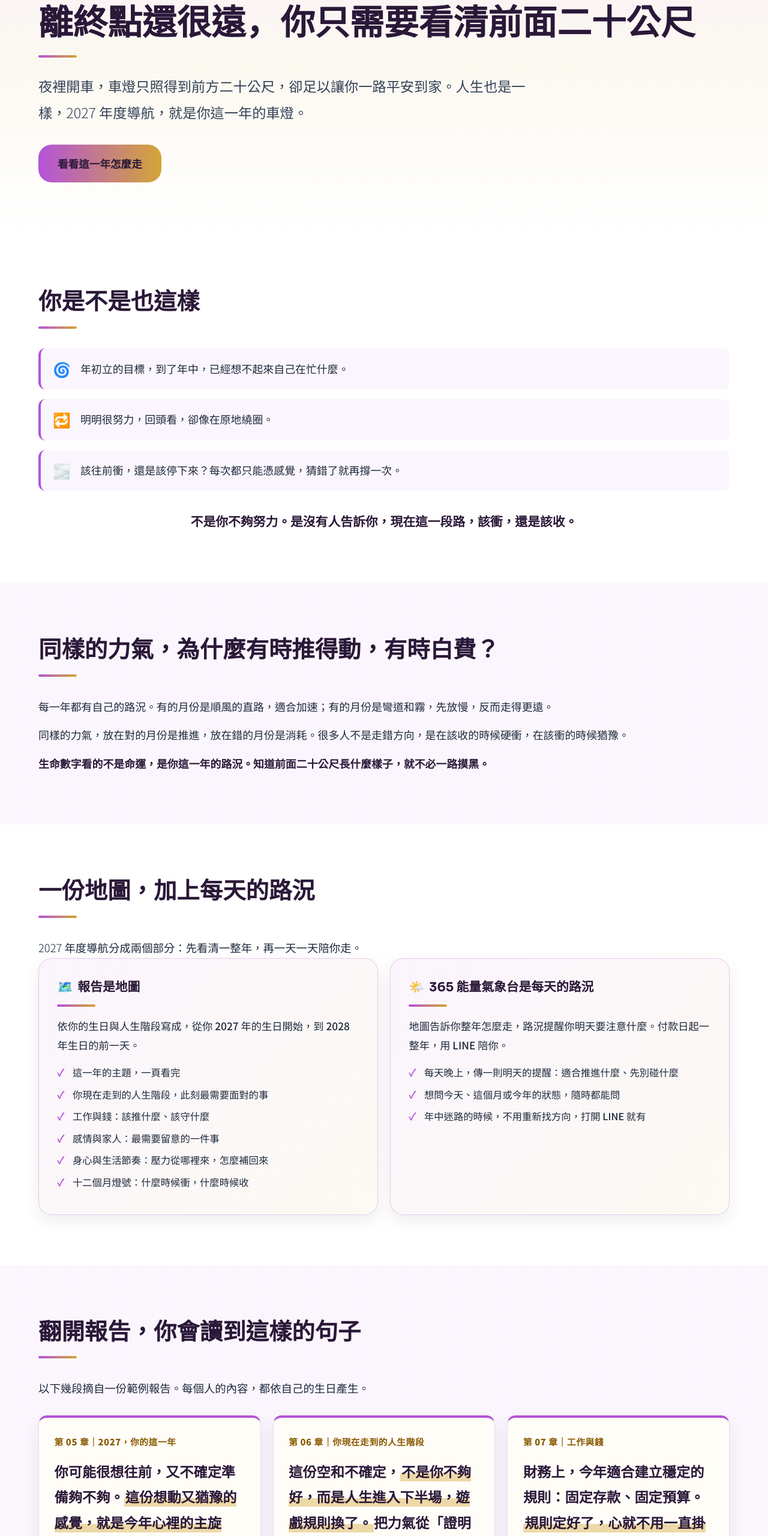
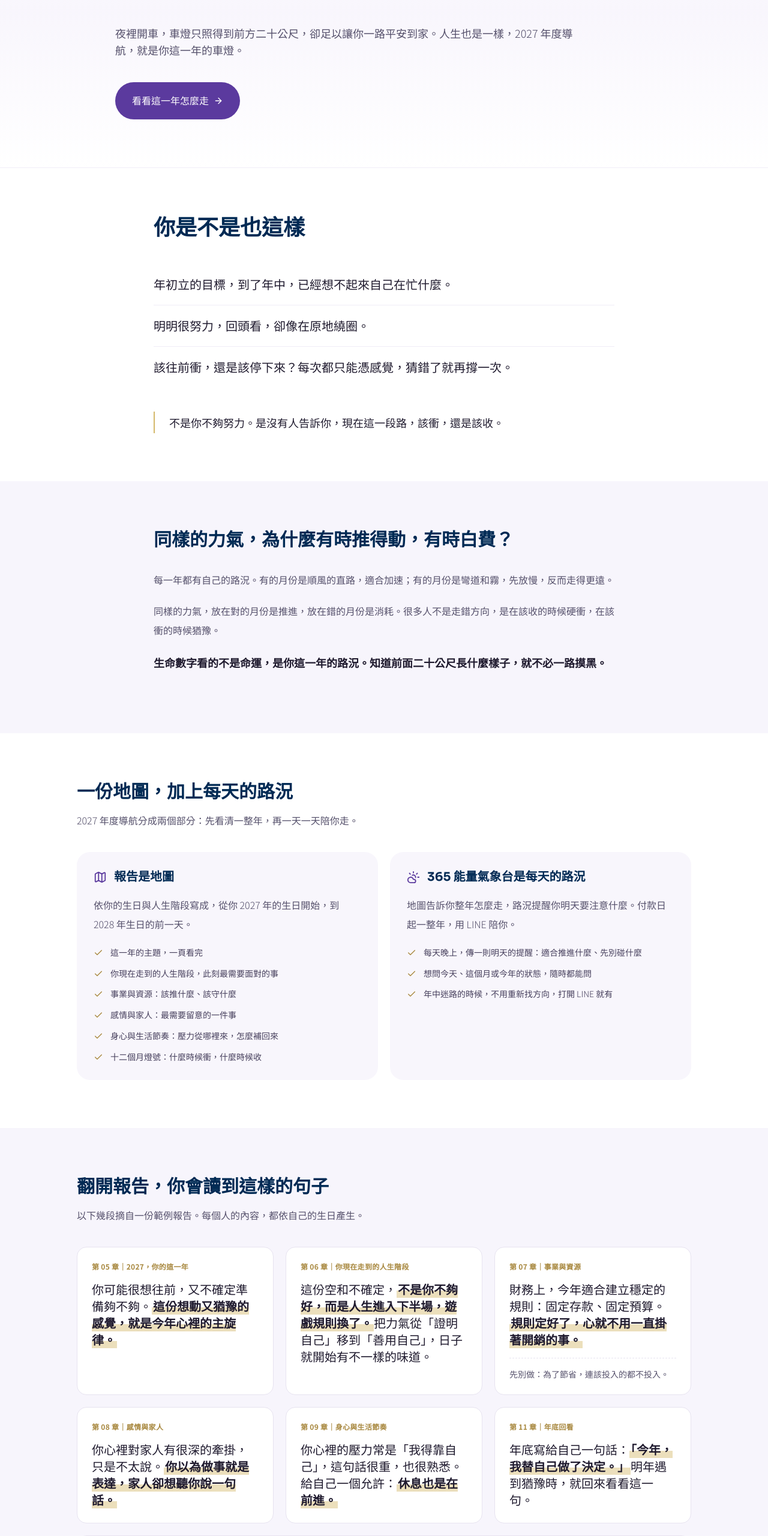
Before and after one commit to kern0907-303/erickfirm-website, a React (Vite) app: page /nas/2027 in a window 1280 px wide. Shown: the part 240-2800 px from the top of the page at 60% size. Built offline with nearby package versions, Linux system fonts and the light colour scheme; no server answers.

Commit message:
平衡空間：2027 年度導航頁改用平衡空間版型，工作與錢改為事業與資源，算過生日的人看完文章改往 2027 年度導航，範例報告改為只收單數章並標示範例

```diff
--- a/src/content/nas2027Content.js
+++ b/src/content/nas2027Content.js
@@ -44,7 +44,7 @@ export const SOLUTION = {
       items: [
         '這一年的主題，一頁看完',
         '你現在走到的人生階段，此刻最需要面對的事',
-        '工作與錢：該推什麼、該守什麼',
+        '事業與資源：該推什麼、該守什麼',
         '感情與家人：最需要留意的一件事',
         '身心與生活節奏：壓力從哪裡來，怎麼補回來',
         '十二個月燈號：什麼時候衝，什麼時候收',
@@ -83,9 +83,9 @@ export const EXCERPTS = [
     quote: ['這份空和不確定，', '不是你不夠好，而是人生進入下半場，遊戲規則換了。', '把力氣從「證明自己」移到「善用自己」，日子就開始有不一樣的味道。'],
   },
   {
-    chapter: '第 07 章｜工作與錢',
-    quote: ['財務上，今年適合建立穩定的規則：固定存款、固定預算。', '規則定好了，心就不用一直掛著錢的事。'],
-    dont: '為了省錢，連該花的都不花。',
+    chapter: '第 07 章｜事業與資源',
+    quote: ['財務上，今年適合建立穩定的規則：固定存款、固定預算。', '規則定好了，心就不用一直掛著開銷的事。'],
+    dont: '為了節省，連該投入的都不投入。',
   },
   {
     chapter: '第 08 章｜感情與家人',
--- a/src/pages/NASCourse.jsx
+++ b/src/pages/NASCourse.jsx
@@ -209,7 +209,7 @@ const NASCourse = () => (
         </div>
 
         <div className="mt-12">
-          <OutlineRequestForm formName="nas-sample-report-request" title="索取 2027 年度導航範例報告" description="一份完整的範例報告，約 12 頁。先看看依生日寫成的年度導航長什麼樣子，再決定要不要替自己做一份。" downloadHref="/downloads/nas-2027-sample-report.pdf" />
+          <OutlineRequestForm formName="nas-sample-report-request" title="索取 2027 年度導航範例報告" description="一份範例報告，只收錄一半的章節，封面上是虛構的人物。先看看依生日寫成的年度導航長什麼樣子，再決定要不要替自己做一份完整的。" downloadHref="/downloads/nas-2027-sample-report.pdf" />
         </div>
       </div>
     </section>
--- a/src/pages/Nas2027Page.jsx
+++ b/src/pages/Nas2027Page.jsx
@@ -1,213 +1,254 @@
-import React, { useState } from 'react';
+import React from 'react';
 import { Link } from 'react-router-dom';
+import { ArrowRight, Check, Map as MapIcon, CloudSun } from 'lucide-react';
 import { LINE_CONFIG } from '../lib/constants';
 import HeroTextReveal from '../components/HeroTextReveal';
 import ProductCheckoutButton from '../components/ProductCheckoutButton';
 import SEOHead from '../components/SEOHead';
+import NASMark from '../components/NASMark';
 import { LEGAL_TAX_ID } from '../content/ablLegal';
 import { NAS_LEGAL_EMAIL } from '../content/nasLegal';
 import {
   NAS2027_CHECKOUT_URL, NAS2027_TITLE, NAS2027_DESCRIPTION, HERO, STRUGGLE, TURN, SOLUTION,
-  DIFFERENCES, EXCERPTS_TITLE, EXCERPTS_INTRO, EXCERPTS, EXCERPT_MONTHS, PLANS, BUY_STEPS, ABOUT, FAQS, ENDING, DISCLAIMER, LEGAL_SELLER_LINE_NAS,
+  DIFFERENCES, EXCERPTS_TITLE, EXCERPTS_INTRO, EXCERPTS, EXCERPT_MONTHS, PLANS, BUY_STEPS, ABOUT, FAQS, ENDING,
+  DISCLAIMER, LEGAL_SELLER_LINE_NAS,
 } from '../content/nas2027Content';
-import './AblPage.css';
-import './AblSales.css';
-import '../components/AblLegalFooter.css';
-import './NasSales.css';
 
+// 2026-10-26：改用平衡空間其他頁面同一套視覺（白底、紫金點綴、NAS 品牌標記），不再沿用艾伯林的銷售頁版型。
 // 自動產生與交付上線前維持 noindex，結帳按鈕在後台開放商品前顯示「即將開放」。
 const INDEXABLE = false;
 
-const Nas2027Page = () => {
-  const [logoFailed, setLogoFailed] = useState(false);
+const PART_ICONS = [MapIcon, CloudSun];
+const LIGHT_TONE = {
+  red: 'bg-[#D9534F]',
+  yellow: 'bg-[#D4A537]',
+  green: 'bg-[#3F9D6B]',
+};
 
-  return (
-    <main className="theme-abl theme-nas-2027 abl-sales-page">
+const Quote = ({ parts }) => (
+  <>
+    {parts.map((text, index) => (index % 2 === 1
+      ? <mark key={text} className="px-0.5 font-bold text-[#1F1A2E]" style={{ background: 'linear-gradient(transparent 58%, rgba(212, 184, 106, 0.45) 58%)' }}>{text}</mark>
+      : <React.Fragment key={text}>{text}</React.Fragment>))}
+  </>
+);
+
+const Nas2027Page = () => (
+  <main className="bg-white text-[#1F1A2E]">
     <SEOHead title={NAS2027_TITLE} description={NAS2027_DESCRIPTION} exactTitle noindex={!INDEXABLE} />
 
-      <section className="abl-hero abl-sales-hero nas-hero">
-        <div className="abl-sales-container">
-          <Link className="abl-sales-top-link" to="/nas">平衡空間</Link>
-          <div className="abl-logo-card">
-            {!logoFailed ? (
-              <img src="/logo-nas.png" alt="" width="500" height="500" loading="eager" className="abl-logo"
-                onError={() => setLogoFailed(true)} />
-            ) : (
-              <span className="abl-logo-text">平衡空間</span>
-            )}
-          </div>
+    {/* 1. 首屏：車燈 */}
+    <section className="pt-32 pb-20 px-6 bg-gradient-to-b from-white via-[#F4F0FB]/60 to-white">
+      <div className="max-w-4xl mx-auto">
+        <NASMark label="2027 年度導航" />
         <HeroTextReveal
           title={HERO.title}
           subtitle={HERO.subtitle}
-            titleClassName="abl-heading abl-sales-title"
-            subtitleClassName="abl-sales-subtitle"
+          titleClassName="text-3xl md:text-[2.6rem] font-bold leading-snug mb-8"
+          subtitleClassName="text-base md:text-lg text-[#55506B] leading-loose mb-10 max-w-3xl"
         />
-          <a className="abl-cta abl-sales-scroll" href="#struggle">{HERO.action}</a>
+        <a href="#struggle" className="inline-flex items-center justify-center gap-2 px-7 py-4 rounded-full bg-[#5B3A9E] text-white font-medium hover:bg-[#472D7D] transition">
+          {HERO.action}<ArrowRight size={16} />
+        </a>
       </div>
     </section>
 
-      <section id="struggle" className="abl-sales-section">
-        <div className="abl-sales-inner">
-          <h2 className="abl-heading">{STRUGGLE.title}</h2>
-          <ul className="nas-scenes">
-            {STRUGGLE.scenes.map(([icon, text]) => (
-              <li key={text}><span aria-hidden="true">{icon}</span><p>{text}</p></li>
+    {/* 2. 你是不是也這樣 */}
+    <section id="struggle" className="py-20 px-6 border-t border-[#F0EDF7]">
+      <div className="max-w-3xl mx-auto">
+        <h2 className="text-3xl md:text-4xl font-bold mb-10">{STRUGGLE.title}</h2>
+        <div className="mb-10">
+          {STRUGGLE.scenes.map(([, text], index) => (
+            <p key={text} className={`text-lg md:text-xl leading-relaxed text-[#1F1A2E] py-5 ${index === 0 ? '' : 'border-t border-[#F0EDF7]'}`}>{text}</p>
           ))}
-          </ul>
-          <p className="nas-pullquote">{STRUGGLE.closing}</p>
+        </div>
+        <p className="text-lg font-medium leading-loose text-[#1F1A2E] border-l-2 border-[#D4B86A] pl-6">{STRUGGLE.closing}</p>
       </div>
     </section>
 
-      <section className="abl-sales-section abl-sales-section-muted">
-        <div className="abl-sales-inner">
-          <h2 className="abl-heading">{TURN.title}</h2>
-          <div className="abl-sales-copy nas-turn">
-            {TURN.paragraphs.map((text) => <p key={text}>{text}</p>)}
+    {/* 3. 轉折 */}
+    <section className="py-20 px-6 bg-[#F7F5FC]">
+      <div className="max-w-3xl mx-auto">
+        <h2 className="text-2xl md:text-3xl font-bold mb-8 leading-snug">{TURN.title}</h2>
+        {TURN.paragraphs.map((text, index) => (
+          <p key={text} className={`leading-loose mb-5 ${index === TURN.paragraphs.length - 1 ? 'text-lg font-semibold text-[#1F1A2E]' : 'text-[#55506B]'}`}>{text}</p>
+        ))}
+      </div>
+    </section>
+
+    {/* 4. 地圖與路況 */}
+    <section id="solution" className="py-20 px-6">
+      <div className="max-w-5xl mx-auto">
+        <h2 className="text-2xl md:text-3xl font-bold mb-4">{SOLUTION.title}</h2>
+        <p className="text-[#55506B] leading-relaxed mb-10 max-w-3xl">{SOLUTION.intro}</p>
+        <div className="grid md:grid-cols-2 gap-5">
+          {SOLUTION.parts.map((part, index) => {
+            const Icon = PART_ICONS[index] || MapIcon;
+            return (
+              <article key={part.name} className="card-flat p-7 bg-[#F8F6FC]">
+                <div className="flex items-center gap-3 mb-4">
+                  <Icon size={22} className="text-[#5B3A9E]" />
+                  <h3 className="text-xl font-bold">{part.name}</h3>
+                </div>
+                <p className="text-[#55506B] leading-loose mb-5">{part.body}</p>
+                <ul className="space-y-3">
+                  {part.items.map((item) => (
+                    <li key={item} className="flex gap-3 text-sm leading-relaxed text-[#463F5C]">
+                      <Check size={16} className="shrink-0 mt-1 text-[#A8883F]" /><span>{item}</span>
+                    </li>
+                  ))}
+                </ul>
+              </article>
+            );
+          })}
         </div>
       </div>
     </section>
 
-      <section id="solution" className="abl-sales-section">
-        <div className="abl-sales-inner">
-          <h2 className="abl-heading">{SOLUTION.title}</h2>
-          <p className="abl-sales-note">{SOLUTION.intro}</p>
-          <div className="abl-sales-grid nas-solution-grid">
-            {SOLUTION.parts.map((part) => (
-              <article className="abl-card abl-sales-card nas-solution-card" key={part.name}>
-                <h3 className="abl-heading"><span className="abl-sales-theme-icon" aria-hidden="true">{part.icon}</span>{part.name}</h3>
-                <p>{part.body}</p>
-                <ul className="nas-check-list">
-                  {part.items.map((item) => <li key={item}>{item}</li>)}
+    {/* 5. 報告摘句 */}
+    <section className="py-20 px-6 bg-[#F7F5FC]">
+      <div className="max-w-5xl mx-auto">
+        <h2 className="text-2xl md:text-3xl font-bold mb-4">{EXCERPTS_TITLE}</h2>
+        <p className="text-[#55506B] leading-relaxed mb-10">{EXCERPTS_INTRO}</p>
+        <div className="grid md:grid-cols-2 lg:grid-cols-3 gap-5">
+          {EXCERPTS.map((item) => (
+            <figure key={item.chapter} className="m-0 rounded-2xl border border-[#E7E3F0] bg-white p-6">
+              <figcaption className="text-xs font-semibold tracking-wide text-[#A8883F] mb-4">{item.chapter}</figcaption>
+              <blockquote className="m-0 text-lg md:text-xl font-medium leading-loose text-[#1F1A2E]"><Quote parts={item.quote} /></blockquote>
+              {item.dont && <p className="mt-4 pt-4 border-t border-dashed border-[#E7E3F0] text-sm text-[#55506B]">先別做：{item.dont}</p>}
+            </figure>
+          ))}
+          <figure className="m-0 rounded-2xl border border-[#E7E3F0] bg-white p-6 md:col-span-2 lg:col-span-3">
+            <figcaption className="text-xs font-semibold tracking-wide text-[#A8883F] mb-5">{EXCERPT_MONTHS.chapter}</figcaption>
+            <ul className="space-y-4">
+              {EXCERPT_MONTHS.rows.map(([tone, light, range, theme, side, text]) => (
+                <li key={range} className="flex gap-4 items-start">
+                  <span className={`shrink-0 rounded-full px-3 py-1 text-sm font-bold text-white ${LIGHT_TONE[tone]}`}>{light}</span>
+                  <div>
+                    <p className="text-sm text-[#6E6885]">{range}<span className="ml-2 font-semibold text-[#1F1A2E]">{theme}</span></p>
+                    <p className="text-lg font-medium leading-relaxed text-[#1F1A2E]">{side}｜{text}</p>
+                  </div>
+                </li>
+              ))}
             </ul>
+            <p className="mt-5 text-sm leading-relaxed text-[#6E6885]">{EXCERPT_MONTHS.note}</p>
+          </figure>
+        </div>
+      </div>
+    </section>
+
+    {/* 6. 不一樣的地方 */}
+    <section className="py-20 px-6">
+      <div className="max-w-4xl mx-auto">
+        <h2 className="text-2xl md:text-3xl font-bold mb-10">和一般流年運勢不一樣的地方</h2>
+        <div className="grid md:grid-cols-2 gap-x-12 gap-y-8">
+          {DIFFERENCES.map(([name, body]) => (
+            <div key={name} className="flex gap-3">
+              <Check size={18} className="shrink-0 mt-1 text-[#5B3A9E]" />
+              <div>
+                <h3 className="font-bold mb-1">{name}</h3>
+                <p className="text-sm leading-relaxed text-[#55506B]">{body}</p>
+              </div>
+            </div>
+          ))}
+        </div>
+      </div>
+    </section>
+
+    {/* 7. 方案 */}
+    <section id="plan" className="py-20 px-6 bg-[#F7F5FC]">
+      <div className="max-w-5xl mx-auto">
+        <h2 className="text-2xl md:text-3xl font-bold mb-10">選一個方案</h2>
+        <div className="grid md:grid-cols-3 gap-5 items-stretch mb-14">
+          {PLANS.map((plan) => (
+            <article key={plan.code} className={`relative flex flex-col rounded-2xl bg-white p-7 ${plan.featured ? 'border-2 border-[#5B3A9E] shadow-[0_16px_40px_rgba(91,58,158,0.14)]' : 'border border-[#E7E3F0]'}`}>
+              {plan.badge && <span className="absolute -top-3 left-7 text-xs px-3 py-1 rounded-full bg-[#5B3A9E] text-white">{plan.badge}</span>}
+              <p className="text-sm text-[#6E6885] mb-1">{plan.name}</p>
+              <p className="text-3xl font-bold tabular-nums mb-1">{plan.price}</p>
+              <p className="text-sm font-semibold text-[#A8883F] mb-5">{plan.tagline}</p>
+              <ul className="space-y-3 mb-5">
+                {plan.items.map((item) => (
+                  <li key={item} className="flex gap-3 text-sm leading-relaxed text-[#463F5C]">
+                    <Check size={16} className="shrink-0 mt-1 text-[#5B3A9E]" /><span>{item}</span>
+                  </li>
+                ))}
+              </ul>
+              {plan.note && <p className="text-sm leading-relaxed text-[#55506B] mb-5">{plan.note}</p>}
+              <div className="mt-auto pt-2">
+                <ProductCheckoutButton
+                  code={plan.code} label="前往結帳" closedText="即將開放"
+                  checkoutUrl={NAS2027_CHECKOUT_URL + '?plan=' + plan.code}
+                  className="inline-flex w-full items-center justify-center gap-2 px-6 py-3.5 rounded-full bg-[#5B3A9E] text-white font-medium hover:bg-[#472D7D] transition"
+                  closedClassName="w-full text-center px-6 py-3.5 rounded-full border border-[#DAD4E8] text-sm text-[#918BA6]"
+                />
+              </div>
+            </article>
+          ))}
+        </div>
+        <h3 className="text-xl font-bold mb-6">怎麼買，四步就完成</h3>
+        <ol className="grid sm:grid-cols-2 lg:grid-cols-4 gap-4">
+          {BUY_STEPS.map(([title, body], index) => (
+            <li key={title} className="rounded-2xl border border-[#E7E3F0] bg-white p-5">
+              <span className="inline-flex h-8 w-8 items-center justify-center rounded-full bg-[#5B3A9E] text-sm font-bold text-white mb-3">{index + 1}</span>
+              <h4 className="font-bold mb-2">{title}</h4>
+              <p className="text-sm leading-relaxed text-[#55506B]">{body}</p>
+            </li>
+          ))}
+        </ol>
+      </div>
+    </section>
+
+    {/* 8. 寫的人 */}
+    <section className="py-20 px-6">
+      <div className="max-w-3xl mx-auto">
+        <h2 className="text-2xl md:text-3xl font-bold mb-6">寫這份導航的人</h2>
+        {ABOUT.map((text) => <p key={text} className="text-[#55506B] leading-loose mb-4">{text}</p>)}
+        <Link to="/about" className="inline-flex items-center gap-2 text-[#1F1A2E] font-medium hover:underline mt-2">認識艾瑞克<ArrowRight size={16} /></Link>
+      </div>
+    </section>
+
+    {/* 9. 常見問題 */}
+    <section className="py-20 px-6 bg-[#F7F5FC]">
+      <div className="max-w-3xl mx-auto">
+        <h2 className="text-2xl md:text-3xl font-bold mb-8">常見問題</h2>
+        <div className="divide-y divide-[#E7E3F0] border-y border-[#E7E3F0]">
+          {FAQS.map(([question, answer]) => (
+            <article key={question} className="py-6">
+              <h3 className="mb-3 font-bold">{question}</h3>
+              <p className="text-sm leading-loose text-[#55506B]">{answer}</p>
             </article>
           ))}
         </div>
       </div>
     </section>
 
-      <section className="abl-sales-section abl-sales-section-muted">
-        <div className="abl-sales-inner">
-          <h2 className="abl-heading">{EXCERPTS_TITLE}</h2>
-          <p className="abl-sales-note">{EXCERPTS_INTRO}</p>
-          <div className="nas-excerpts">
-            {EXCERPTS.map((item) => (
-              <figure className="nas-excerpt" key={item.chapter}>
-                <figcaption className="nas-excerpt-chapter">{item.chapter}</figcaption>
-                <blockquote className="nas-excerpt-quote">
-                  {item.quote.map((text, index) => (index % 2 === 1
-                    ? <mark key={text}>{text}</mark>
-                    : <React.Fragment key={text}>{text}</React.Fragment>))}
-                </blockquote>
-                {item.dont ? <p className="nas-excerpt-dont"><span aria-hidden="true">⛔</span>先別做：{item.dont}</p> : null}
-              </figure>
-            ))}
-            <figure className="nas-excerpt nas-excerpt-months">
-              <figcaption className="nas-excerpt-chapter">{EXCERPT_MONTHS.chapter}</figcaption>
-              <ul className="nas-months">
-                {EXCERPT_MONTHS.rows.map(([tone, light, range, theme, side, text]) => (
-                  <li key={range}>
-                    <span className={'nas-light nas-light-' + tone}>{light}</span>
-                    <div>
-                      <p className="nas-months-range">{range}<span>{theme}</span></p>
-                      <p className="nas-months-text">{side}｜{text}</p>
-                    </div>
-                  </li>
-                ))}
-              </ul>
-              <p className="nas-excerpt-note">{EXCERPT_MONTHS.note}</p>
-            </figure>
+    {/* 10. 結尾：加 LINE 只在這裡出現一次 */}
+    <section className="py-24 px-6">
+      <div className="max-w-3xl mx-auto text-center">
+        <h2 className="text-3xl md:text-4xl font-bold mb-5">{ENDING.title}</h2>
+        <p className="text-lg text-[#55506B] leading-loose mb-10">{ENDING.body}</p>
+        <div className="flex flex-col sm:flex-row gap-3 justify-center">
+          <a href="#plan" className="inline-flex items-center justify-center gap-2 px-8 py-4 rounded-full bg-[#5B3A9E] text-white font-medium hover:bg-[#472D7D] transition">
+            {ENDING.action}<ArrowRight size={16} />
+          </a>
+          <a href={LINE_CONFIG.LINE_ADD_URL} target="_blank" rel="noopener noreferrer" className="inline-flex items-center justify-center gap-2 px-8 py-4 rounded-full border border-[#D4B86A] text-[#A8883F] hover:border-[#A8883F] hover:bg-[#FBF7EE] transition">
+            還有問題，先加官方 LINE 問我們
+          </a>
         </div>
       </div>
     </section>
 
-      <section className="abl-sales-section">
-        <div className="abl-sales-inner">
-          <h2 className="abl-heading">和一般流年運勢不一樣的地方</h2>
-          <div className="abl-sales-diff">
-            <ul>
-              {DIFFERENCES.map(([name, body]) => (
-                <li key={name}><strong>{name}</strong><span>{body}</span></li>
-              ))}
-            </ul>
-          </div>
-        </div>
-      </section>
-
-      <section id="plan" className="abl-sales-section abl-sales-section-muted">
-        <div className="abl-sales-inner">
-          <h2 className="abl-heading">選一個方案</h2>
-          <div className="nas-plans">
-            {PLANS.map((plan) => (
-              <article className={'abl-card abl-sales-card nas-plan' + (plan.featured ? ' is-featured' : '')} key={plan.code}>
-                {plan.badge ? <span className="nas-plan-badge">{plan.badge}</span> : null}
-                <h3 className="abl-heading">{plan.name}</h3>
-                <p className="nas-plan-tagline">{plan.tagline}</p>
-                <p className="nas-plan-price">{plan.price}</p>
-                <ul className="nas-check-list">
-                  {plan.items.map((item) => <li key={item}>{item}</li>)}
-                </ul>
-                {plan.note ? <p className="nas-plan-note">{plan.note}</p> : null}
-                <ProductCheckoutButton code={plan.code} label="前往結帳" closedText="即將開放"
-                  checkoutUrl={NAS2027_CHECKOUT_URL + '?plan=' + plan.code} />
-              </article>
-            ))}
-          </div>
-          <ol className="abl-sales-steps">
-            {BUY_STEPS.map(([title, body], index) => (
-              <li className="abl-sales-step" key={title}>
-                <span className="abl-sales-step-no">{index + 1}</span>
-                <h3>{title}</h3>
-                <p>{body}</p>
-              </li>
-            ))}
-          </ol>
-        </div>
-      </section>
-
-      <section className="abl-sales-section">
-        <div className="abl-sales-inner">
-          <h2 className="abl-heading">寫這份導航的人</h2>
-          <div className="abl-sales-copy">
-            {ABOUT.map((text) => <p key={text}>{text}</p>)}
-          </div>
-        </div>
-      </section>
-
-      <section className="abl-sales-section abl-sales-section-muted">
-        <div className="abl-sales-inner">
-          <h2 className="abl-heading">常見問題</h2>
-          <div className="abl-sales-faqs">
-            {FAQS.map(([question, answer]) => (
-              <details className="abl-sales-faq" open key={question}>
-                <summary>{question}</summary>
-                <p>{answer}</p>
-              </details>
-            ))}
-          </div>
-        </div>
-      </section>
-
-      <section className="abl-sales-ending nas-ending">
-        <div className="abl-sales-inner abl-sales-ending-inner">
-          <h2 className="abl-heading">{ENDING.title}</h2>
-          <p>{ENDING.body}</p>
-          <div className="abl-sales-ending-actions">
-            <a className="abl-cta abl-sales-scroll" href="#plan">{ENDING.action}</a>
-            <a className="abl-cta abl-sales-line" href={LINE_CONFIG.LINE_ADD_URL} target="_blank" rel="noopener noreferrer">還有問題，先加官方 LINE 問我們</a>
-          </div>
-        </div>
-      </section>
-
-      <footer className="abl-sales-disclaimer">{DISCLAIMER}</footer>
-      <div className="abl-legal-footer">
+    <footer className="px-6 pb-14">
+      <div className="max-w-4xl mx-auto border-t border-[#F0EDF7] pt-8 text-center text-xs leading-loose text-[#918BA6]">
+        <p className="mb-3">{DISCLAIMER}</p>
         <p>{LEGAL_SELLER_LINE_NAS}　統一編號 {LEGAL_TAX_ID}　{NAS_LEGAL_EMAIL}</p>
-        <nav aria-label="法務資訊">
-          <Link to="/nas/terms">服務條款</Link>
-          <Link to="/nas/privacy">隱私權政策</Link>
+        <nav aria-label="法務資訊" className="mt-2 flex justify-center gap-5">
+          <Link to="/nas/terms" className="underline underline-offset-4 hover:text-[#5B3A9E]">服務條款</Link>
+          <Link to="/nas/privacy" className="underline underline-offset-4 hover:text-[#5B3A9E]">隱私權政策</Link>
         </nav>
       </div>
+    </footer>
   </main>
 );
-};
 
 export default Nas2027Page;
```
Also changed, not shown: scripts/build-nas-pages.js (+35 -15 lines), src/components/ProductCheckoutButton.jsx (+6 -3 lines), src/content/categoryCta.js (+18 -4 lines), src/pages/PostDetail.jsx (+8 -2 lines), 1 other file (tests, documents, lock files or other folders). Lines whose indentation alone changed are shown as unchanged.
